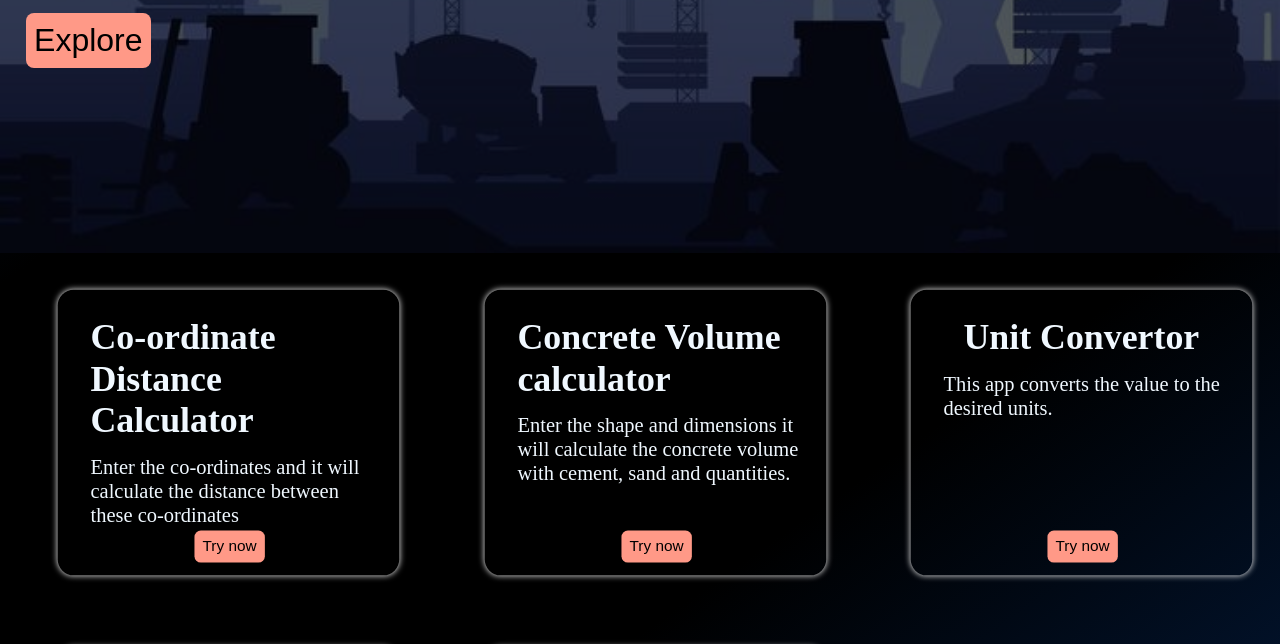
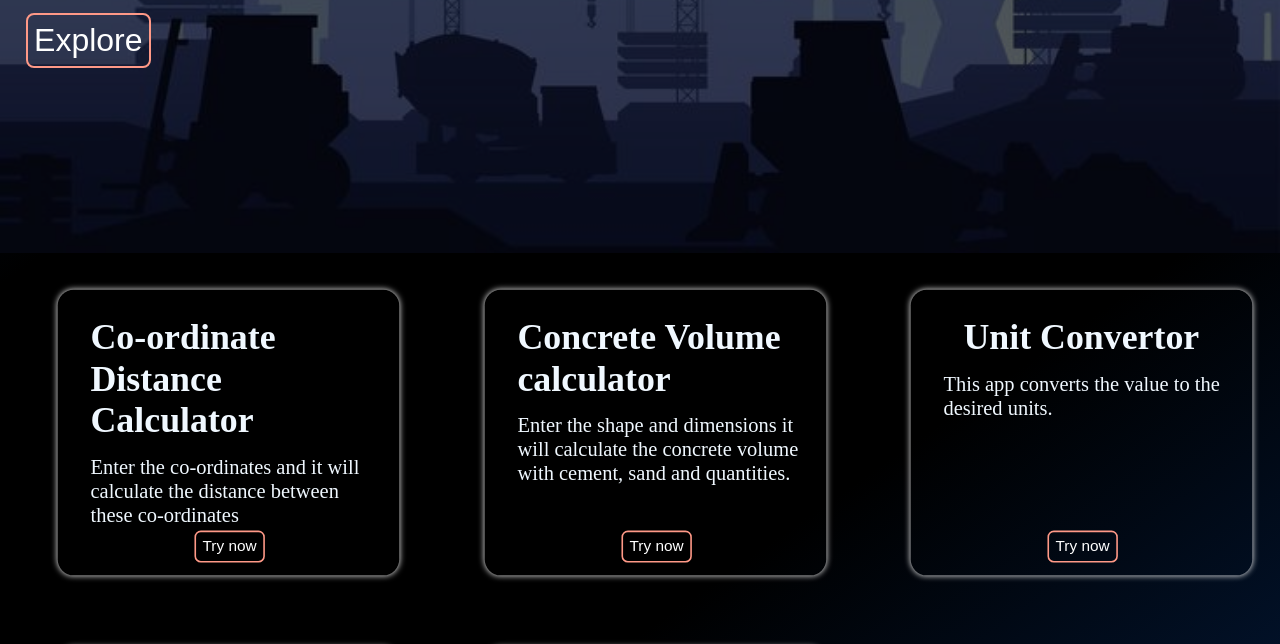
Before and after one commit to PSD24-art/calCivil-backend, a plain HTML site: page index.html in a window 1280 px wide. Shown: the part 510-1154 px from the top of the page. Drawn offline with Linux system fonts and the light colour scheme.

Commit message:
Changed buttons theme

```diff
--- a/index.html
+++ b/index.html
@@ -45,7 +45,7 @@
               </p>
             </div>
             <div id="explore">
-              <a href="#distanceCal"><button>Explore</button></a>
+              <a href="#apps"><button>Explore</button></a>
             </div>
           </div>
         </div>
@@ -76,7 +76,7 @@
         <div class="app" id="unitConvertor">
           <h3>Unit Convertor</h3>
           <p>This app converts the value to the desired units.</p>
-          <button>Try now</button>
+          <a href="./apps/unit_convert.html"> <button>Try now</button></a>
         </div>
 
         <div class="app" id="brick">
--- a/main.css
+++ b/main.css
@@ -2,8 +2,12 @@
   margin: 0;
   padding: 0;
   box-sizing: border-box;
+  transition: all 0.3s ease;
 }
 
+html {
+  scroll-behavior: smooth;
+}
 body {
   min-width: 100%;
   min-height: 100%;
@@ -119,12 +123,20 @@ nav h3 {
 }
 
 #explore button {
-  background-color: rgb(255, 153, 135);
-  color: black;
+  /* background-color: rgb(255, 153, 135);
+  color: black; */
   width: clamp(45px, 11%, 135px);
   height: clamp(12px, 6vw, 55px);
   font-size: 3vw;
-  border: none;
+
+  background-color: transparent;
+  color: white;
+}
+
+#explore button:hover {
+  cursor: pointer;
+  transform: scale(1.1);
+  background-color: rgb(255, 114, 89);
 }
 
 /* Apps section */
@@ -173,10 +185,14 @@ nav h3 {
   height: clamp(20px, 2rem, 60px);
   width: clamp(45px, 5rem, 180px);
   font-size: 1rem;
-  border: none;
-  margin-top: AUTO;
+
+  margin-top: auto;
   margin-bottom: 2%;
+
+  background-color: transparent;
+  color: white;
 }
+
 .calC {
   color: rgb(255, 114, 89);
 }
@@ -208,6 +224,8 @@ footer {
 
 button:hover {
   cursor: pointer;
+  transform: scale(1.1);
+  background-color: rgb(255, 114, 89);
 }
 
 button {
@@ -215,6 +233,7 @@ button {
   color: black;
   font-size: 2.2vw;
   border-radius: 0.5rem;
+  border: 2px solid rgb(255, 153, 135);
 }
 
 #Sign {
@@ -222,7 +241,14 @@ button {
   height: clamp(30px, 2.5vh, 60px);
   font-size: clamp(15px, 1.3rem, 25px);
   border-radius: 5px;
-  border: none;
+  background-color: transparent;
+  color: white;
+}
+
+#Sign:hover {
+  cursor: pointer;
+  transform: scale(1.1);
+  background-color: rgb(255, 114, 89);
 }
 
 /* Extrass */
@@ -232,7 +258,7 @@ button {
   color: black;
 }
 
-@media (min-width: 850px) {
+@media (min-width: 700px) {
   #apps {
     display: grid;
     grid-template-columns: 1fr 1fr;
```
